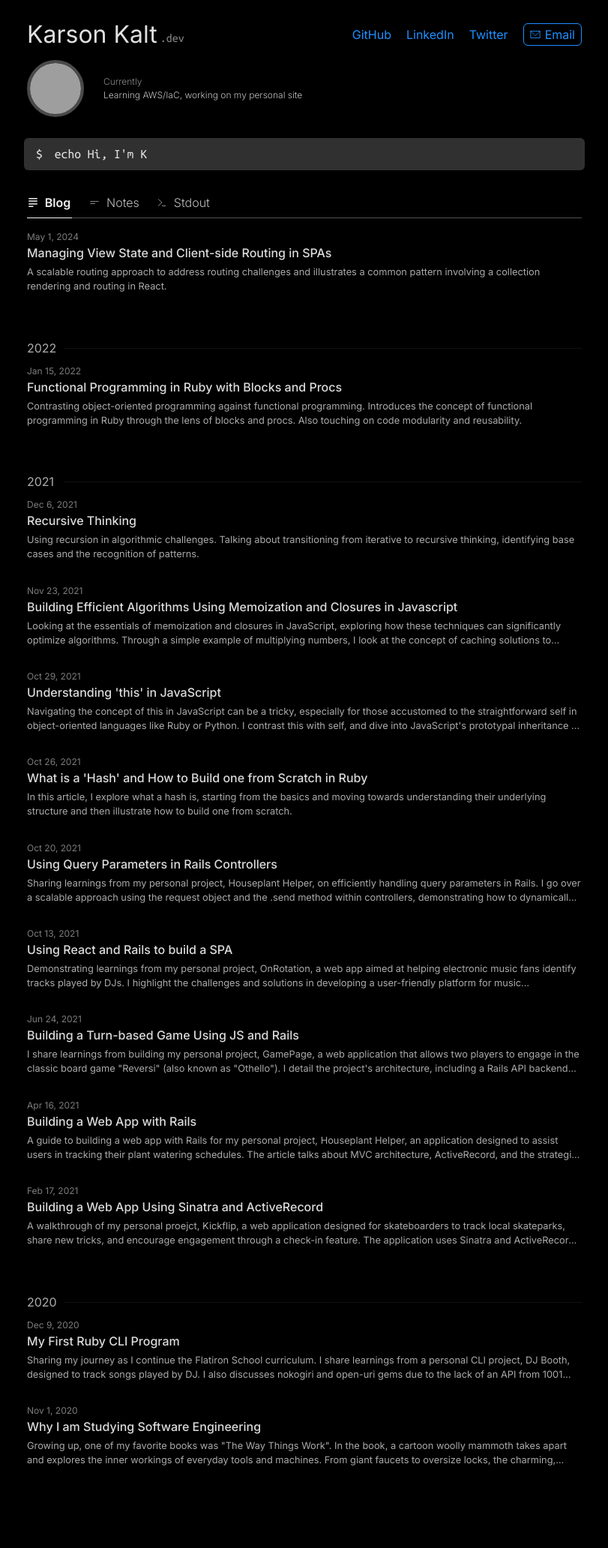
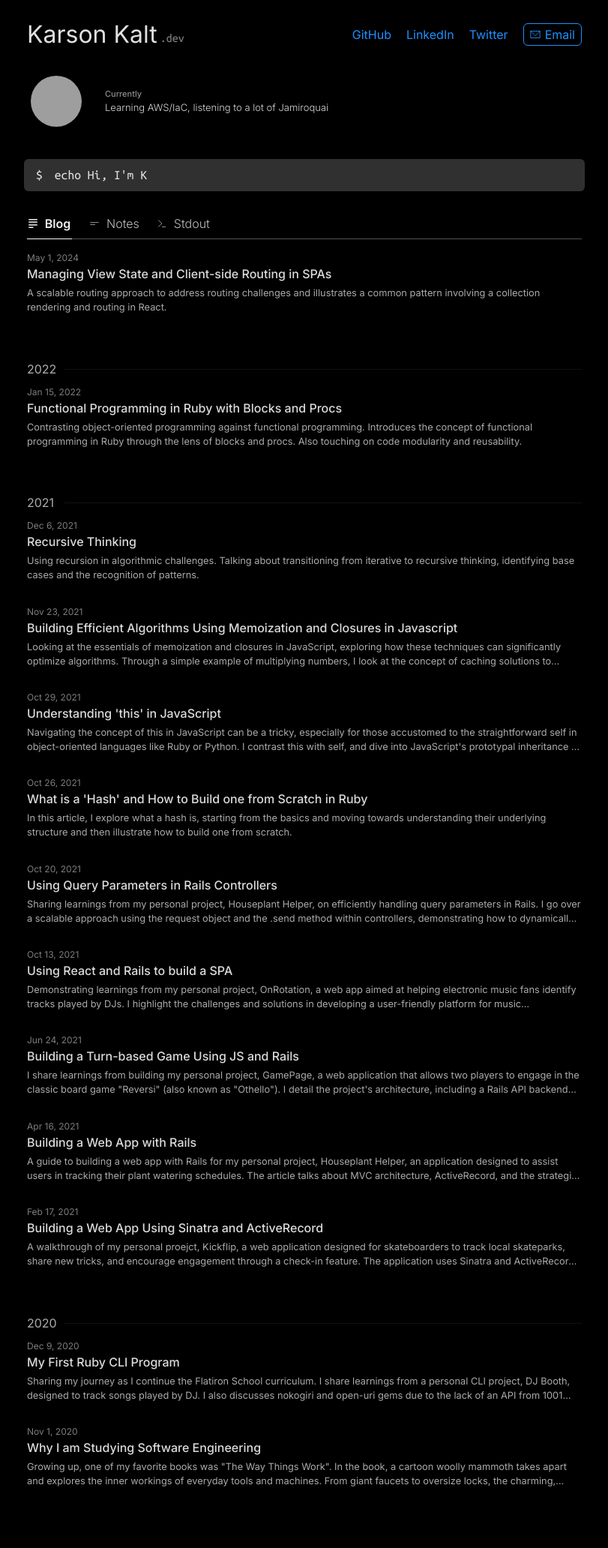
Before and after one commit to karsonkalt/karsonkalt.github.io, a Jekyll site: the page built from index.markdown, in a window 1280 px wide. Shown: the whole page at 75% size, without its empty margins (234-1045 px from the left). Built offline with Jekyll 4.4.1, drawn with Linux system fonts in a browser that asks for light colours; before the commit the page ends 2036 px from its top, so only the background shows below that; grey boxes are pictures that could not be loaded.

Commit message:
fix width

```diff
--- a/_config.yml
+++ b/_config.yml
@@ -2,7 +2,7 @@
 author:
   name: Karson Kalt
   email: kars.kalt@gmail.com
-status: Learning AWS/IaC, working on my personal site
+status: Learning AWS/IaC, listening to a lot of Jamiroquai
 
 collections:
   notes:
--- a/_sass/_base.scss
+++ b/_sass/_base.scss
@@ -216,6 +216,7 @@
  */
 .wrapper {
   max-width: calc(#{$content-width} - (#{$spacing-unit}));
+  min-width: 360px;
   margin-right: auto;
   margin-left: auto;
   padding-right: $spacing-unit * 0.5;
--- a/_sass/custom-styles.scss
+++ b/_sass/custom-styles.scss
@@ -1,49 +1,63 @@
 .gravatar {
   display: flex;
-  margin-bottom: 36px;
   align-items: center;
   gap: 14px;
   width: 100%;
+  margin: 16px 0 46px 0;
 }
 
 .gravatar-avatar {
   border-radius: 1000px;
-  border: 4px solid #aeaeae6d;
+  border: 5px solid #0000007a;
   height: 68px;
   width: 68px;
+  flex-shrink: 0;
+}
+
+@keyframes fadeInFromLeft {
+  0% {
+    opacity: 0;
+    transform: translateX(-10px);
+  }
+  100% {
+    opacity: 1;
+    transform: translateX(0);
+  }
 }
 
 .gravatar-status {
   position: relative;
-  text-wrap: nowrap;
   flex-shrink: 1;
   font-family: "Inter";
-  font-size: 12px;
-  background-color: #00000063;
-  color: #ffffffc1;
-  border-radius: 4px;
+  background-color: #0000007a;
+  border-radius: 6px;
   padding: 8px 12px;
+  opacity: 0;
+  animation: fadeInFromLeft 750ms forwards cubic-bezier(0, 0, 0.21, 0.89);
   &:after {
+    --tip-height: 26px;
+    --tip-width: 8px;
     content: "";
-    right: 100%;
+    position: absolute;
     top: 50%;
-    transform: translateY(-50%);
-    border: solid transparent;
+    left: 0;
+    transform: translateY(-50%) translateX(-100%);
+    width: 0;
     height: 0;
-    width: 0;
-    position: absolute;
-    pointer-events: none;
-    border-color: transparent #00000063 transparent transparent;
-    border-width: 8px;
+    border-top: calc(var(--tip-height) / 2) solid transparent;
+    border-bottom: calc(var(--tip-height) / 2) solid transparent;
+    border-right: var(--tip-width) solid #0000007a;
   }
   & .gravatar-status-meta {
-    font-size: 12px;
+    font-weight: 500;
+    font-size: 11px;
     color: #fcfcfc8f;
   }
   & .gravatar-status-status {
-    white-space: nowrap;
+    font-size: 13px;
     overflow: hidden;
     text-overflow: ellipsis;
+    color: #ffffffd7;
   }
 }
 
@@ -273,7 +287,7 @@
   @media (max-width: 800px) {
     flex-direction: column;
     align-items: flex-start;
-    padding-bottom: 40px;
+    padding-bottom: 20px;
   }
 }
 
```
